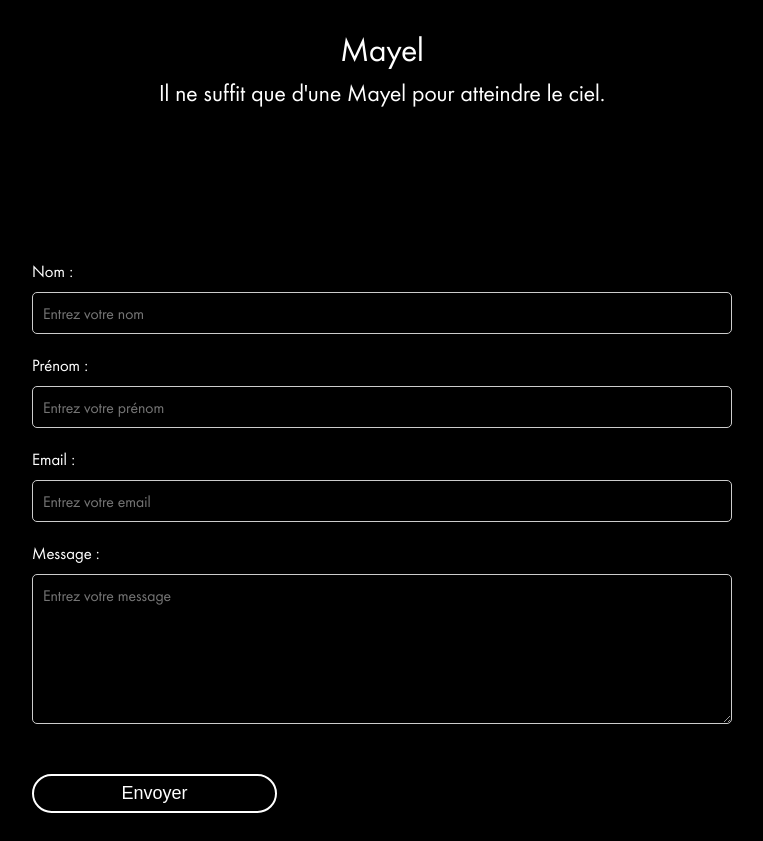
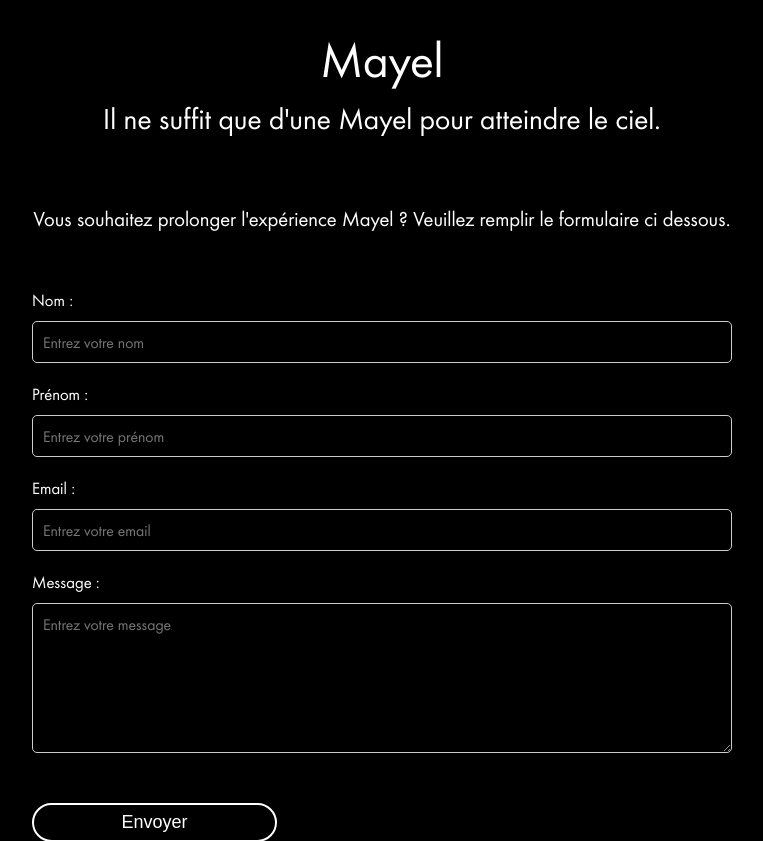
Before and after one commit to j3eyy/B2_MAYEL, a PHP site: page /contact.php in a window 1280 px wide. Shown: the part 170-1011 px from the top of the page, without its empty margins (258-1021 px from the left). Run offline with PHP 8.4, Linux system fonts and the light colour scheme; some web fonts are replaced.

Commit message:
modif css

```diff
--- a/public/css/contact.css
+++ b/public/css/contact.css
@@ -16,7 +16,6 @@
 
 .debut{
     padding: 2%;
-    width: 45%;
     margin: auto;
     align-items: center;text-align: center;
 
@@ -25,13 +24,13 @@
 .debut h1{
     color: rgb(255, 255, 255);
     font-family: 'futura';
-    font-size: 34px;
+    font-size: 50px;
 }
 
 .debut h2{
     color: rgb(255, 255, 255);
     font-family: 'futura';
-    font-size: 24px;
+    font-size: 30px;
     margin-top: 7px;
 }
 
@@ -52,9 +51,9 @@
 
 
 .infos p{
-    color: rgb(0, 0, 0);
+    color: rgb(255, 255, 255);
 	font-family: 'futura';
-	font-size: 20px;
+	font-size: 21px;
 	text-align: center;
     justify-content: center;
 	line-height: 35px;
```
